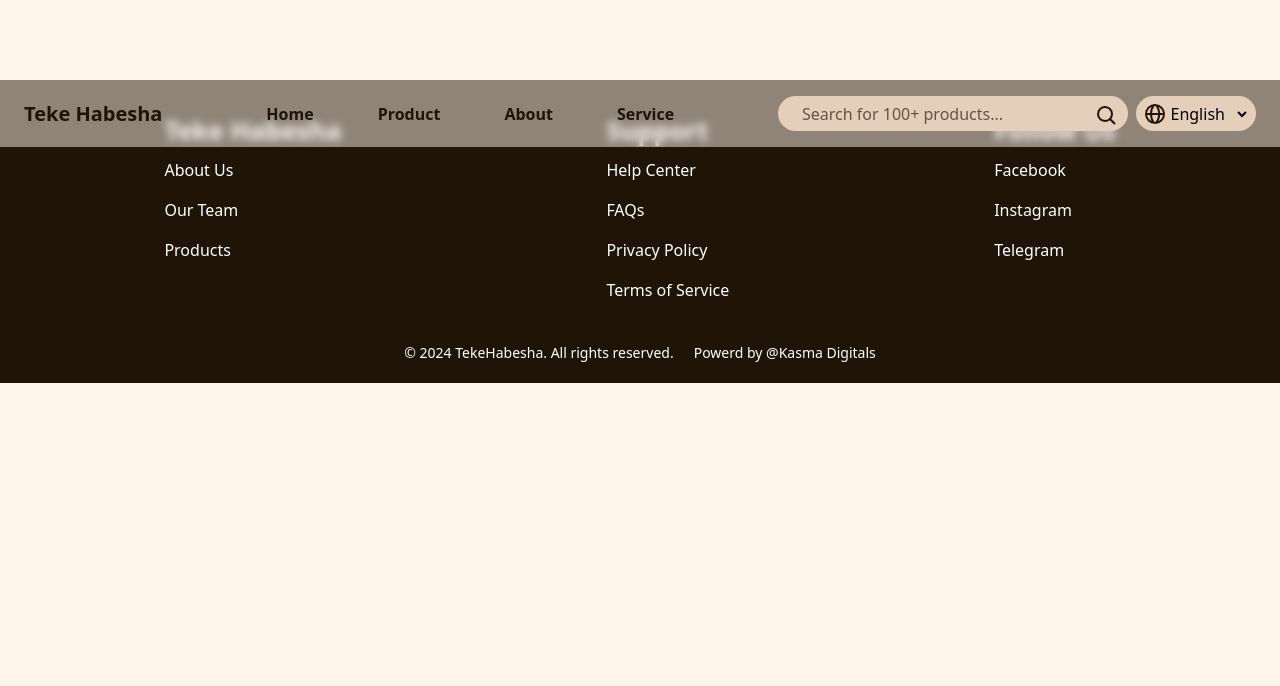
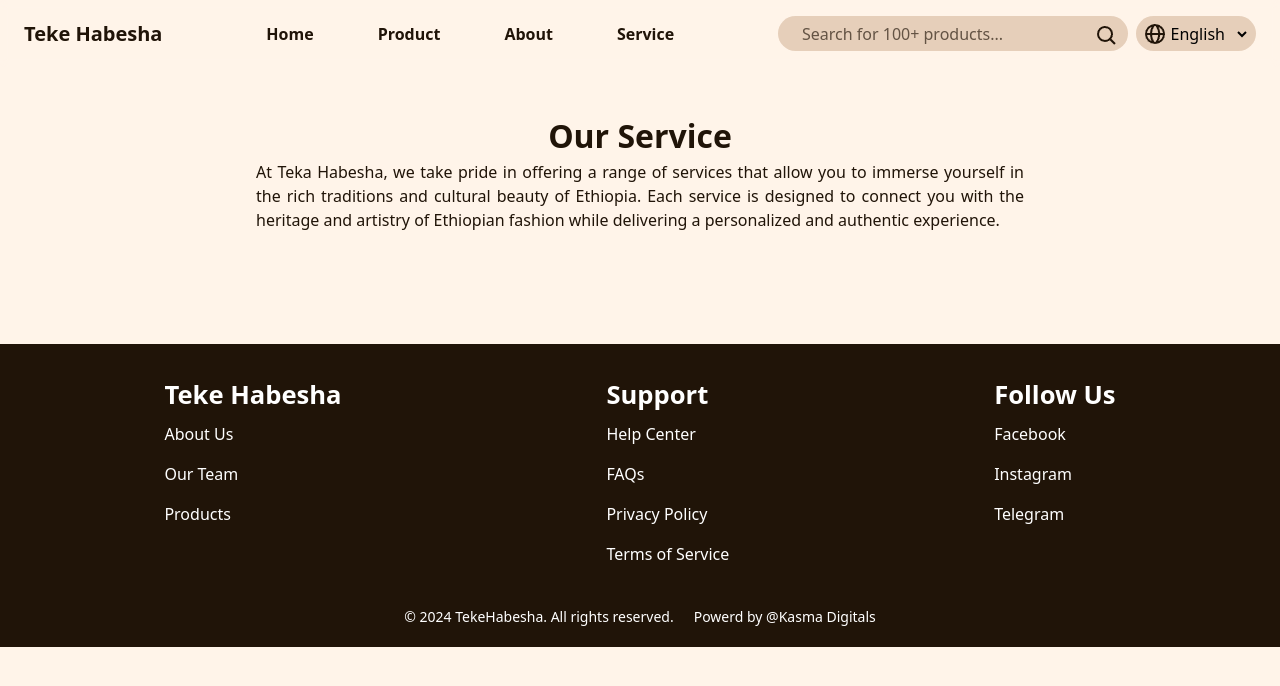
Before and after one commit to kira07Sj/Tekehabesha, a React (Vite) app: page /Service in a window 1280 px wide. Shown: the top 686 px of the page. Built offline with nearby package versions, Linux system fonts and the light colour scheme.

Commit message:
Update: btns on billboard

```diff
--- a/src/App.jsx
+++ b/src/App.jsx
@@ -6,6 +6,7 @@
 import Footer from "./components/Footer.jsx"
 import AboutPage from './Pages/AboutPage.jsx'
 import ProductsPage from './Pages/ProductPage.jsx'
+import ServicePage from "./Pages/ServicePage.jsx"
 
 
 import { BrowserRouter as Router, Routes, Route } from "react-router-dom";
@@ -32,6 +33,8 @@
 
           <Route path="/About" element={<AboutPage/>}/>
           <Route path="/Product" element={<ProductsPage/>}/>
+          <Route path="/Service" element={<ServicePage/>}/>
+
 
     </Routes>
 
--- a/src/Pages/ServicePage.jsx
+++ b/src/Pages/ServicePage.jsx
@@ -2,7 +2,22 @@
 
 const ServicePage = () => {
   return (
-    <div>ServicePage</div>
+    <section  className='flex flex-col items-center justify-center w-full  py-[2rem]'>
+        <div className='w-[60%] max-sm:w-[80%] flex flex-col items-center justify-center mt-[5rem]'>
+            <h1 className='font-bold text-color-brown text-[2rem]'>Our Service</h1>
+
+            <p className='text-justify text-color-brown max-sm:text-[14px]'>
+            At Teka Habesha, we take pride in offering a range of services that allow
+            you to immerse yourself in the rich traditions and cultural beauty of Ethiopia.
+            Each service is designed to connect you with the heritage and artistry of
+            Ethiopian fashion while delivering a personalized and authentic experience.</p>
+
+            <div className='flex items-center justify-center flex-col md:flex-row'>
+
+            </div>
+
+        </div>
+    </section>
   )
 }
 
--- a/src/components/Billboard.jsx
+++ b/src/components/Billboard.jsx
@@ -3,6 +3,7 @@
 import Kemis from '../assets/main-habesha.png'
 import Button from './Button'
 import BillBoradImgRight from '../assets/img1.png'
+import { Link } from 'react-router-dom'
 
 const Billboard = () => {
   return (
@@ -26,30 +27,30 @@
         absolute flex items-center justify-start max-md:justify-center md:gap-5 md:pl-[1.5rem] overflow-hidden
          max-md:right-0 lg:-ml-[10rem]'>
 
-        <a href='#'>
+        <Link to="/Product">
             <Button title={"Get Products"} className={`text-white w-[144px] max-sm:ml-2 max-sm:scale-[.7] h-[35px]
             btn-bg-brown  rounded-3xl`}/>
-        </a>
+        </Link>
 
-        <a href='#'>
+        <Link to="/Service">
             <Button title={"Service"} className={`text-white w-[144px]  max-sm:scale-[.7] h-[35px] max-sm:-ml-4 max-md:ml-[2rem]
             btn-bg-brown  rounded-3xl`}/>
-        </a>
+        </Link>
 
         </div>
 
         <div className=' items-center justify-center hidden xl:flex'>
                 <div className='bg_Primary w-[255px] h-[380px] absolute left-[50%] -rotate-[30deg] ml-[4rem]'/>
                 <div className='w-[260px] h-[220px] absolute left-[70%] -mt-2'>
-                    <img src={BillBoradImgRight} alt="" className='object-cover z-30' />
+                    <img src={BillBoradImgRight} alt="" className='object-cover z-30 ' />
                 </div>
                 <p className='text-white text-[16px] absolute z-20 w-[13%] h-[210px] right-5 mt-[3rem]'>Don't miss out on these incredible saving.
                      Shop now and embrace the elegance of Ethiopian
                      fashion for less!
                 </p>
-                <a href='#' className=' absolute right-0 mt-[6rem]'>
+                <Link to="/Service" className=' absolute right-0 mt-[6rem] z-20'>
                     <Button title={"More service"} className={`text-dark-brown w-[144px]  h-[35px] bg_Primary  rounded-[40px] rounded-r-none`}/>
-                </a>
+                </Link>
         </div>
     </div>
   )
--- a/src/constants/index.js
+++ b/src/constants/index.js
@@ -57,3 +57,11 @@
 
     },
 ]
+
+export const ServiceDetails = [
+    {
+        id:'1',
+        img:'',
+
+    }
+]
```
